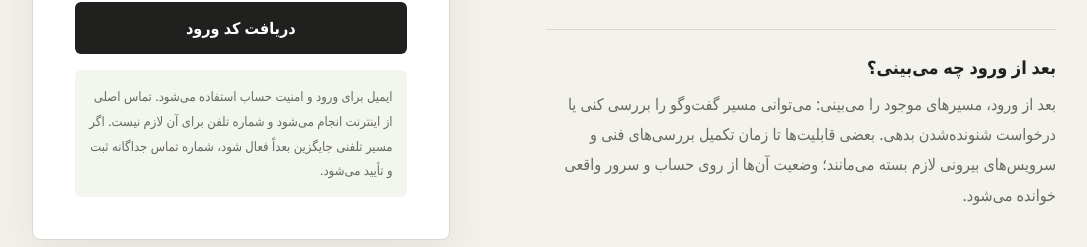
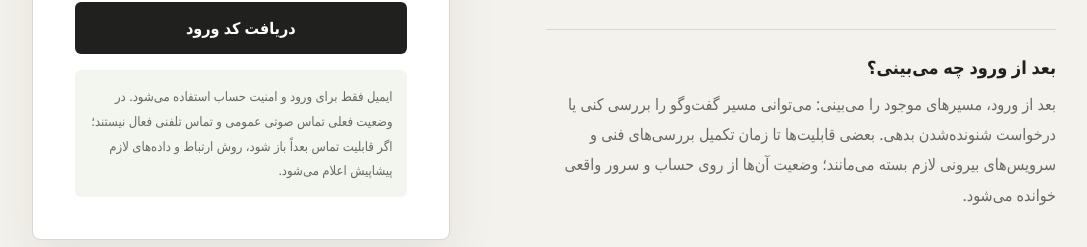
Before and after one commit to morfisam25-tech/YEKI-HAST, a Next.js app in the folder apps/web/: page / in a window 1280 px wide. Shown: the part 439-686 px from the top of the page, without its empty margins (96-1183 px from the left). Built offline with nearby package versions, Linux system fonts and the light colour scheme.

Commit message:
align release tests with closed voice gate

```diff
--- a/apps/web/app/page.tsx
+++ b/apps/web/app/page.tsx
@@ -141,8 +141,7 @@ export default function Page() {
               </button>
 
               <p className="privacy">
-                ایمیل برای ورود و امنیت حساب استفاده می‌شود. تماس اصلی از اینترنت انجام می‌شود و شماره تلفن
-                برای آن لازم نیست. اگر مسیر تلفنی جایگزین بعداً فعال شود، شماره تماس جداگانه ثبت و تأیید می‌شود.
+                ایمیل فقط برای ورود و امنیت حساب استفاده می‌شود. در وضعیت فعلی تماس صوتی عمومی و تماس تلفنی فعال نیستند؛ اگر قابلیت تماس بعداً باز شود، روش ارتباط و داده‌های لازم پیشاپیش اعلام می‌شود.
               </p>
             </form>
           )}
```
